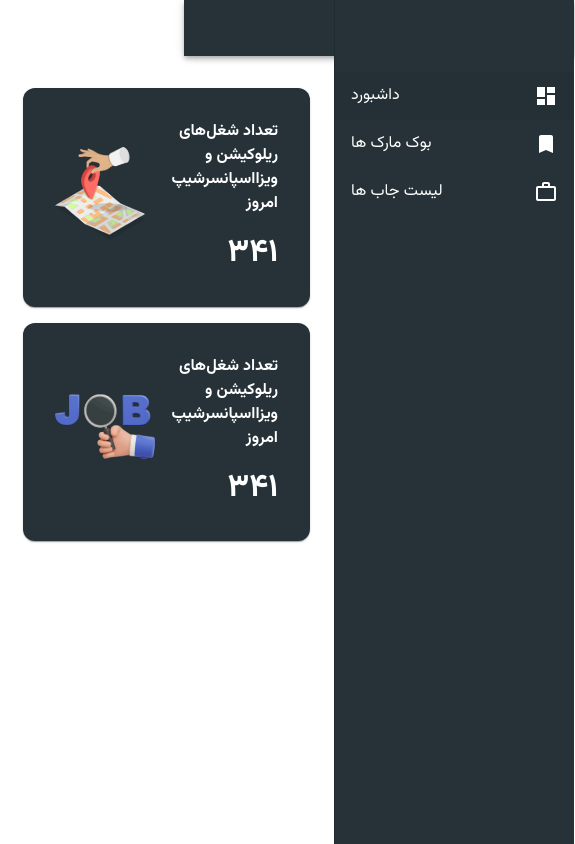
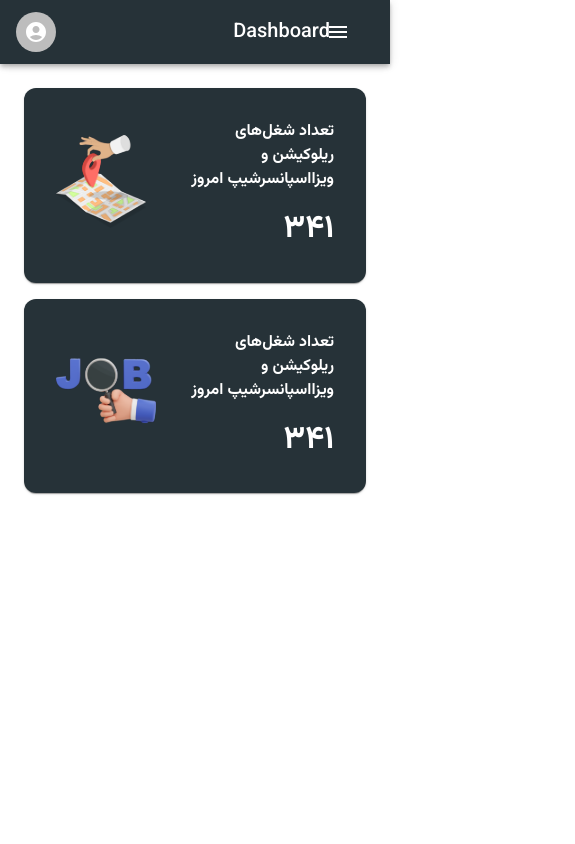
Before and after one commit to nafasebra/jobskit-task, a Next.js app: page /dashboard in a window 390 px wide. Shown: the whole page, 575 px wide, since content can reach past the window. Built offline with nearby package versions, Linux system fonts and the light colour scheme.

Commit message:
change style of dashboard

```diff
--- a/src/app/dashboard/components/Navbar/index.tsx
+++ b/src/app/dashboard/components/Navbar/index.tsx
@@ -1,9 +1,10 @@
 "use client";
 
-import { AppBar, IconButton, Toolbar, Typography } from "@mui/material";
+import { AppBar, Box, IconButton, Toolbar, Typography } from "@mui/material";
 import MenuIcon from "@mui/icons-material/Menu";
 import React, { useState } from "react";
 import useStore from "@/store/index";
+import ProfileDropdown from "./profile-dropdown";
 
 function DashboardNavbar() {
   const { isMenuOpen, setMenuOpen } = useStore();
@@ -12,20 +13,28 @@ function DashboardNavbar() {
     <>
       <AppBar
         position="fixed"
-        sx={{ width: { sm: `calc(100% - 240px)` }, mr: { sm: "240px" }, backgroundColor: 'secondary.main', color: 'white' }}
+        sx={{
+          width: { sm: isMenuOpen ? `calc(100% - 240px)` : "100%" }, // Adjust width based on sidebar state
+          ml: { sm: isMenuOpen ? "240px" : 0 }, // Adjust margin based on sidebar state
+          backgroundColor: "secondary.main",
+          color: "white",
+          transition: "width 0.3s, margin 0.3s", // Smooth transition
+        }}
       >
         <Toolbar>
           <IconButton
             color="inherit"
             edge="start"
-            sx={{ mr: 2, display: { sm: "none" } }}
-            onClick={() => setMenuOpen(true)}
+            sx={{ mr: 2, display: { sm: "none" } }} // Show only on small screens
+            onClick={() => setMenuOpen(!isMenuOpen)}
           >
             <MenuIcon />
           </IconButton>
           <Typography variant="h6" noWrap component="div">
             Dashboard
           </Typography>
+          <Box sx={{ flexGrow: 1 }} />
+          <ProfileDropdown />
         </Toolbar>
       </AppBar>
     </>
--- /dev/null
+++ b/src/app/dashboard/components/Navbar/profile-dropdown.tsx
@@ -0,0 +1,66 @@
+import { AccountCircle } from "@mui/icons-material";
+import { Avatar, IconButton, Menu, MenuItem } from "@mui/material";
+import React, { useState } from "react";
+
+function ProfileDropdown() {
+  const [anchorEl, setAnchorEl] = useState<HTMLElement | null>(null);
+
+  const handleMenuOpen = (event: React.MouseEvent<HTMLElement>) => {
+    setAnchorEl(event.currentTarget);
+  };
+
+  const handleMenuClose = () => {
+    setAnchorEl(null);
+  };
+
+  const handleHomepageClick = () => {
+    handleMenuClose();
+  };
+
+  const handleLogoutClick = () => {
+    handleMenuClose();
+  };
+
+  return (
+    <>
+      <IconButton
+        size="large"
+        edge="start"
+        aria-label="account of current user"
+        aria-controls="menu-appbar"
+        aria-haspopup="true"
+        onClick={handleMenuOpen}
+        color="inherit"
+      >
+        <Avatar>
+          <AccountCircle />
+        </Avatar>
+      </IconButton>
+      <Menu
+        id="menu-appbar"
+        anchorEl={anchorEl}
+        anchorOrigin={{
+          vertical: 'bottom', // Menu opens at the bottom of the avatar
+          horizontal: 'right',
+        }}
+        transformOrigin={{
+          vertical: 'top', // Menu aligns to the top of the anchor
+          horizontal: 'right',
+        }}
+        keepMounted
+        open={Boolean(anchorEl)}
+        onClose={handleMenuClose}
+        PaperProps={{
+          style: {
+            width: '200px', // Set the width of the menu
+          },
+        }}
+      >
+        <MenuItem onClick={handleHomepageClick}>Homepage</MenuItem>
+        <MenuItem onClick={handleLogoutClick}>Logout</MenuItem>
+      </Menu>
+    </>
+  );
+}
+
+export default ProfileDropdown;
--- a/src/app/dashboard/components/Sidebar/index.tsx
+++ b/src/app/dashboard/components/Sidebar/index.tsx
@@ -5,6 +5,8 @@ import {
   ListItem,
   ListItemIcon,
   ListItemText,
+  Theme,
+  useMediaQuery,
 } from "@mui/material";
 import { Dashboard, Bookmark, WorkOutline } from "@mui/icons-material";
 import Link from "next/link";
@@ -22,24 +24,25 @@ const menuItems = [
   {
     text: "بوک مارک ها",
     icon: <Bookmark />,
-    path: "/bookmarks",
+    path: "/dashboard/bookmarks",
   },
   {
     text: "لیست جاب ها",
     icon: <WorkOutline />,
-    path: "/jobs",
+    path: "/dashboard/joblist",
   },
 ];
 
 const Sidebar = () => {
   const pathname = usePathname();
   const { isMenuOpen, setMenuOpen } = useStore();
+  const isSmallScreen = useMediaQuery((theme: Theme) => theme.breakpoints.down("sm")); // Check for small screens
 
   return (
     <Drawer
       open={isMenuOpen}
       onClose={() => setMenuOpen(false)}
-      variant="permanent"
+      variant={isSmallScreen ? "temporary" : "permanent"} // Temporary drawer for small screens
       anchor="right"
       sx={{
         width: SIDEBAR_WIDTH,
@@ -47,7 +50,7 @@ const Sidebar = () => {
         "& .MuiDrawer-paper": {
           width: SIDEBAR_WIDTH,
           backgroundColor: "secondary.main",
-          direction: 'rtl'
+          direction: "rtl",
         },
       }}
     >
@@ -59,8 +62,8 @@ const Sidebar = () => {
               component={Link}
               href={item.path}
               sx={{
-                color: 'white',
-                direction: 'rtl',
+                color: "white",
+                direction: "rtl",
                 backgroundColor:
                   pathname === item.path
                     ? "rgba(0, 0, 0, 0.04)"
@@ -70,7 +73,9 @@ const Sidebar = () => {
                 },
               }}
             >
-              <ListItemIcon sx={{ minWidth: 40, color: 'white' }}>{item.icon}</ListItemIcon>
+              <ListItemIcon sx={{ minWidth: 40, color: "white" }}>
+                {item.icon}
+              </ListItemIcon>
               <ListItemText primary={item.text} />
             </ListItem>
           ))}
--- a/src/app/dashboard/page.tsx
+++ b/src/app/dashboard/page.tsx
@@ -3,7 +3,7 @@ import Image from "next/image";
 
 export default function Home() {
   return (
-    <Box sx={{paddingTop: '4rem'}}>
+    <Box sx={{ paddingTop: "4rem" }}>
       <Box
         sx={{
           display: "flex",
```
